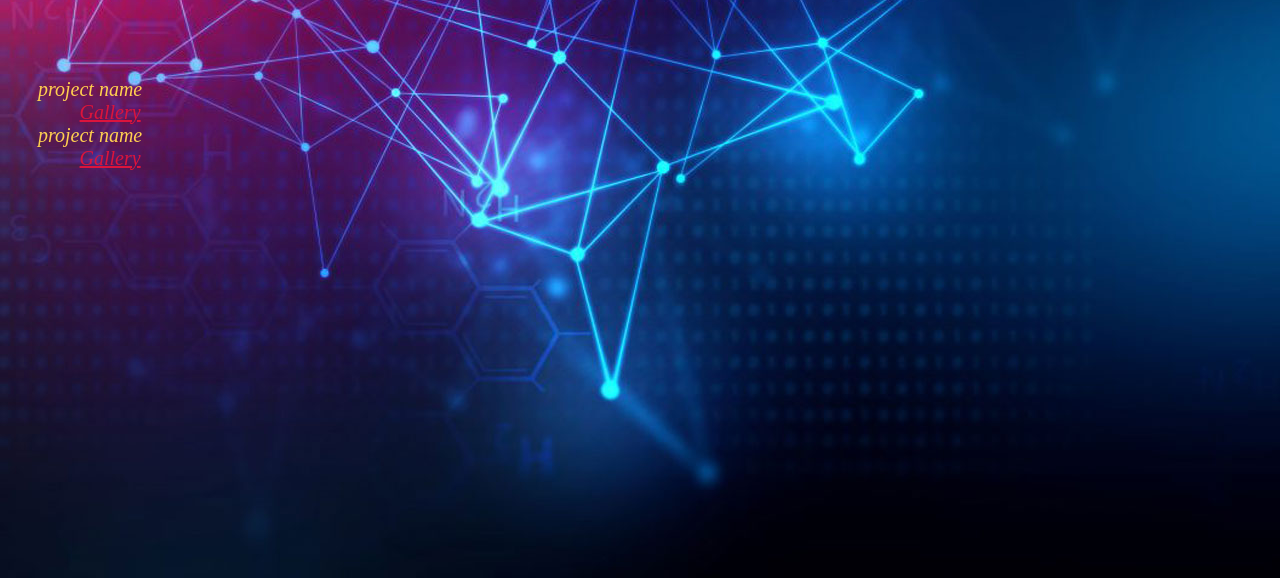
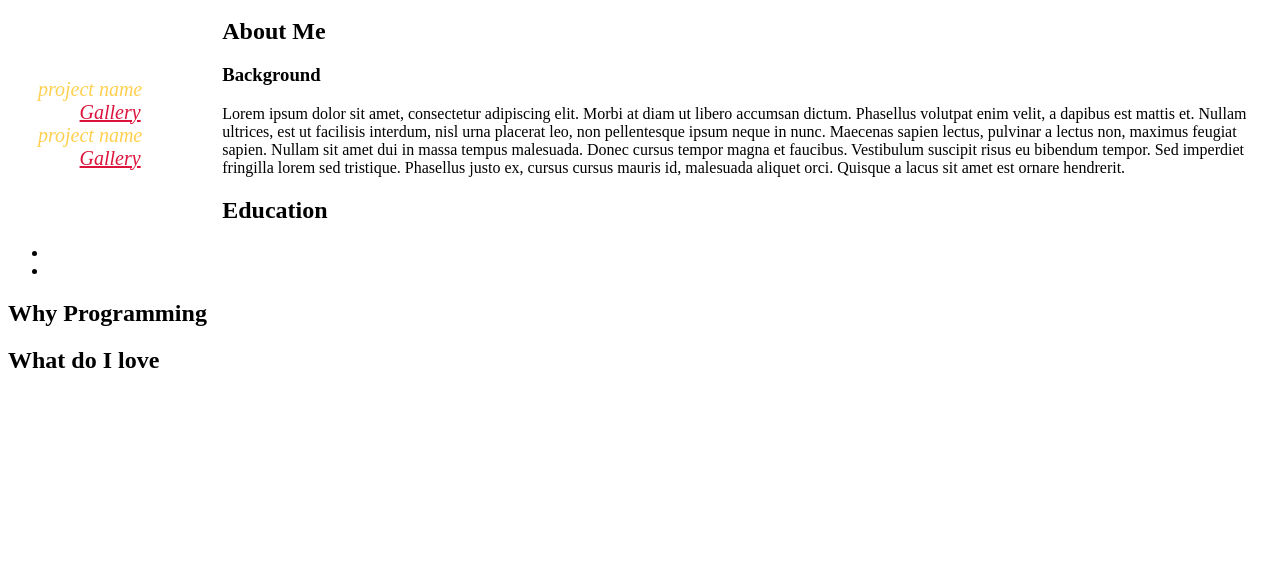
Before and after one commit to martyminion/Portfolio, a plain HTML site: page portfolio.html in a window 1280 px wide. Shown: the part 222-800 px from the top of the page. Drawn offline with Linux system fonts and the light colour scheme.

Commit message:
removes background images to work with the white background

```diff
--- a/css/styles.css
+++ b/css/styles.css
@@ -1,4 +1,3 @@
-
 .indexbckn{
   background-image: url('../images/indexbckn.jpg');
 }
@@ -7,8 +6,8 @@
   font-family: Georgia, 'Times New Roman', Times, serif;
   color: cyan;
   text-align: center;
+}
 
-}
 #subname{
   color: aquamarine;
   font-style: italic;
--- a/portfolio.html
+++ b/portfolio.html
@@ -4,12 +4,12 @@
     <title>Portfolio</title>
     <link href="css/styles.css" rel="stylesheet" type="text/css">
   </head>
-  <body class="indexbckn">
+  <body>
     <div>
       <h1 id="name">Martin Kimani</h1>
       <h2 id="subname">Computer Engineer Enthusiast</h2>
     </div>
-
+    <div>
       <div class="sidebar lnktxt">
         <dl>
           <dt>project name</dt>
@@ -18,5 +18,34 @@
           <dd><a href="gallery.html"> Gallery</a></dd>
         </dl>
       </div>
+      <div>
+        <h2>About Me</h2>
+        <h3>Background</h3>
+        <p>
+          Lorem ipsum dolor sit amet, consectetur adipiscing elit. Morbi at diam ut libero accumsan dictum.
+           Phasellus volutpat enim velit, a dapibus est mattis et. Nullam ultrices, est ut facilisis interdum,
+           nisl urna placerat leo, non pellentesque ipsum neque in nunc. Maecenas sapien lectus, pulvinar
+            a lectus non, maximus feugiat sapien. Nullam sit amet dui in massa tempus malesuada.
+            Donec cursus tempor magna et faucibus. Vestibulum suscipit risus eu bibendum tempor. Sed imperdiet
+             fringilla lorem sed tristique. Phasellus justo ex, cursus cursus mauris id, malesuada
+             aliquet orci. Quisque a lacus sit amet est ornare hendrerit.
+        </p>
+      </div>
+
+    </div>
+
+    <div>
+      <h2>Education</h2>
+      <ul>
+        <li></li>
+        <li></li>
+      </ul>
+
+    </div>
+    <h2>Why Programming</h2>
+    <p>
+
+    </p>
+    <h2>What do I love</h2>
   </body>
 </html>
```
Also changed, not shown: images/header.jpg (added). Lines whose indentation alone changed are shown as unchanged.
